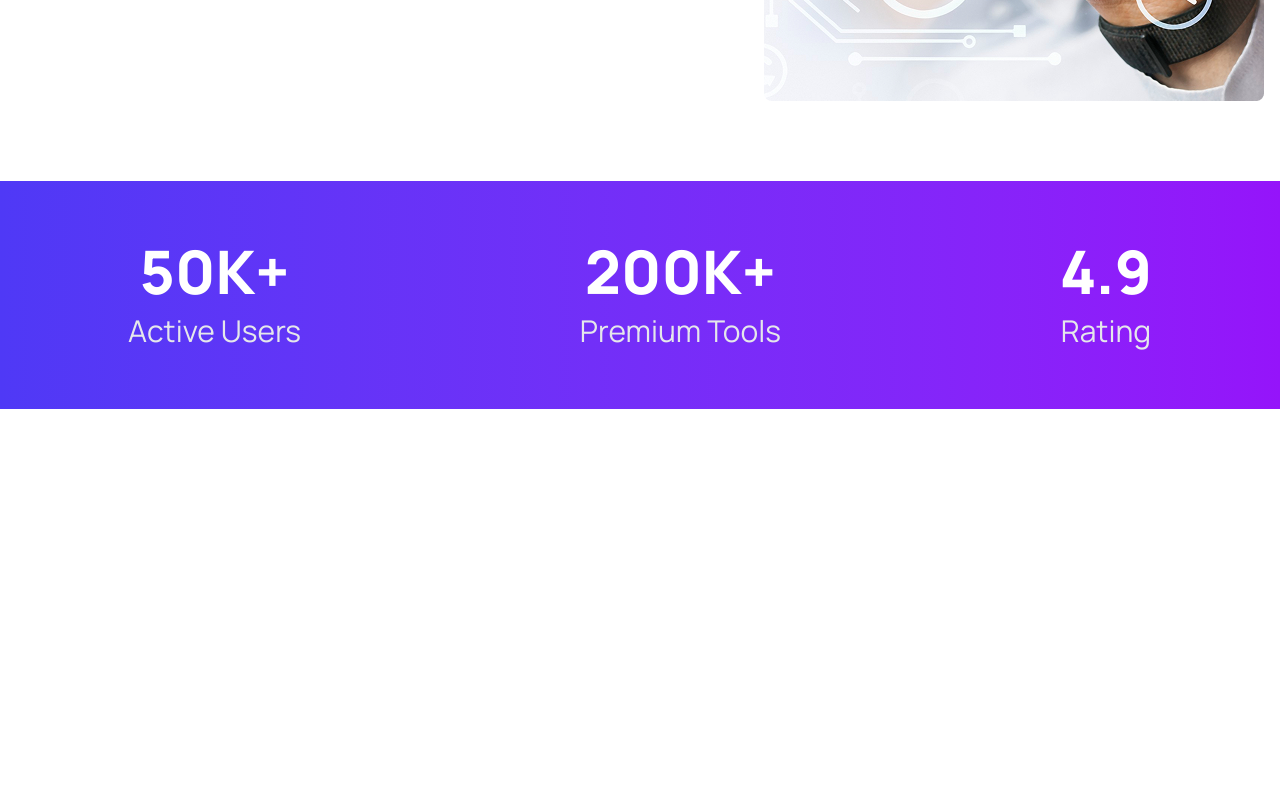
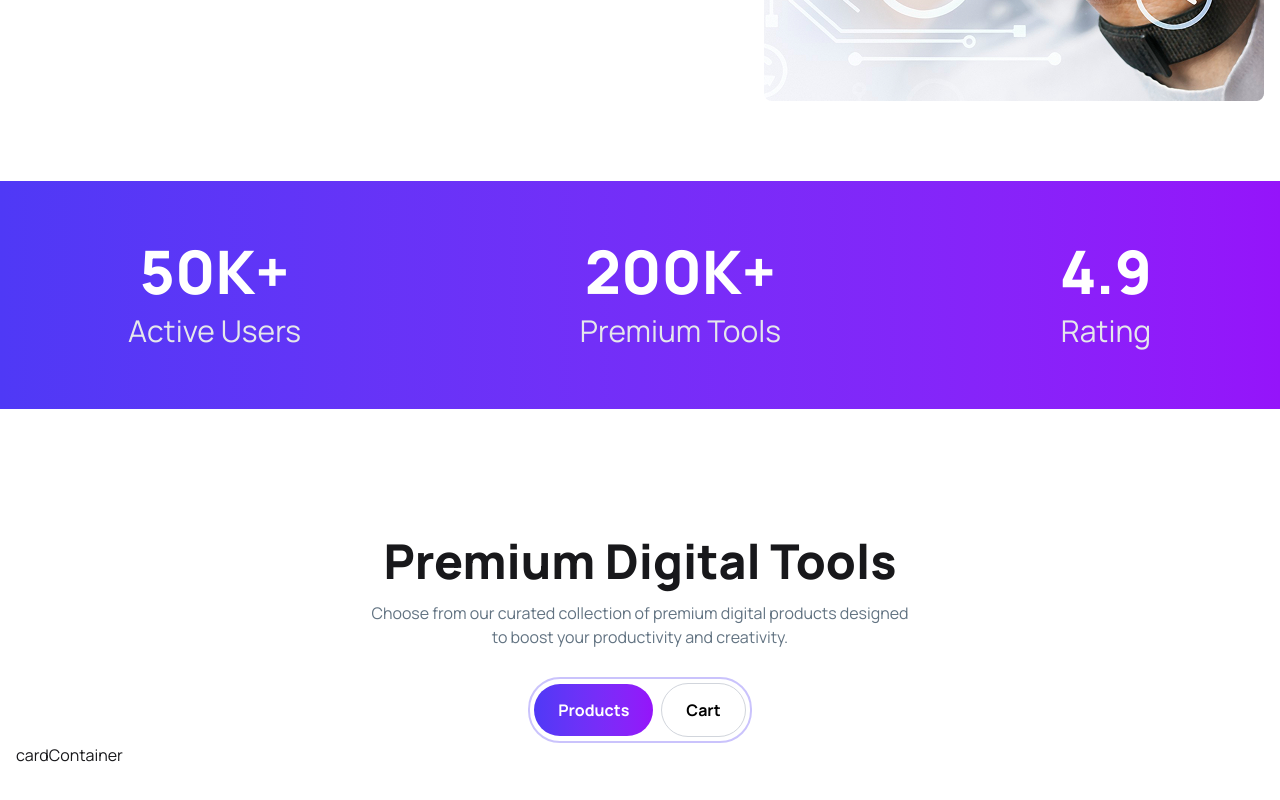
Before and after one commit to Aminulislam98/Assignment-6, a React (Vite) app: page / in a window 1280 px wide. Shown: the part 630-1430 px from the top of the page. Built offline with nearby package versions, Linux system fonts and the light colour scheme.

Commit message:
Add CardSection component and update App layout; enhance Stats section margin for better spacing

```diff
--- a/src/App.jsx
+++ b/src/App.jsx
@@ -1,5 +1,6 @@
 import "./App.css";
 import Banner from "./Banner/Banner";
+import CardSection from "./CardSection/CardSection";
 import Navbar from "./Navbar/Navbar";
 import Stats from "./Stats/Stats";
 
@@ -9,6 +10,7 @@ function App() {
       <Navbar></Navbar>
       <Banner></Banner>
       <Stats></Stats>
+      <CardSection></CardSection>
     </>
   );
 }
--- /dev/null
+++ b/src/CardSection/CardSection.jsx
@@ -0,0 +1,36 @@
+import React from "react";
+
+const CardSection = () => {
+  return (
+    <section className="w-full py-12 lg:p-y-20 px-0 md:px-4">
+      <div className="max-w-7xl w-full mx-auto px-2 lg:px-0">
+        {/* top section */}
+        <div className="w-full mx-auto flex flex-col justify-center items-center ">
+          <div className="space-y-2 lg:space-y-4 flex flex-col justify-center items-center">
+            <h2 className="font-extrabold text-3xl  md:text-5xl">
+              Premium Digital Tools
+            </h2>
+            <p className="text-base text-[#627382] text-center">
+              Choose from our curated collection of premium digital products
+              designed <br className="hidden md:flex" /> to boost your
+              productivity and creativity.
+            </p>
+            <div className="border-2 border-[#4F39F6]/30 p-1 rounded-4xl flex flex-row justify-center items-center mx-auto gap-2 w-fit mt-3">
+              <button className="text-base font-bold   rounded-4xl py-2 md:py-3.5 px-6 bg-linear-to-r  from-[#4F39F6] to-[#9514FA] text-white cursor-pointer">
+                Products
+              </button>
+              <button className="text-base font-bold rounded-4xl py-2 md:py-3.5 px-6 border border-gray-300 text-black cursor-pointer">
+                Cart
+              </button>
+            </div>
+          </div>
+        </div>
+        {/* card container */}
+        <div>cardContainer</div>
+      </div>
+    </section>
+  );
+};
+
+export default CardSection;
+<div>top</div>;
--- a/src/Stats/Stats.jsx
+++ b/src/Stats/Stats.jsx
@@ -3,7 +3,7 @@ import React from "react";
 const Stats = () => {
   return (
     // rating section
-    <section className="bg-linear-to-r from-[#4F39F6] to-[#9514FA] mb-100 px-0 md:px-4">
+    <section className="bg-linear-to-r from-[#4F39F6] to-[#9514FA] mb-12 lg:mb-20 px-0 md:px-4">
       {/* rating container */}
       <div className="rating-container flex flex-row max-w-2xl lg:max-w-5xl w-full mx-auto px-4 lg:px-0 py-4 md:py-8 lg:py-15 justify-between">
         <div className="flex flex-col justify-center items-center space-y-2 lg:space-y-3">
```
